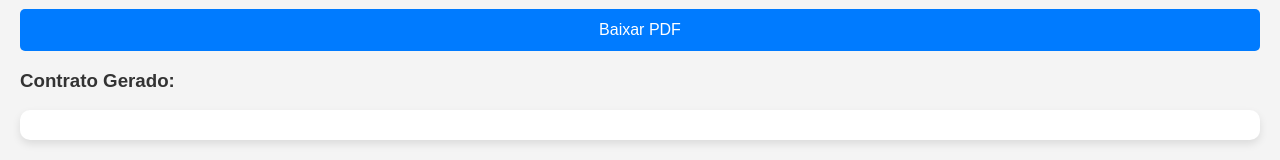
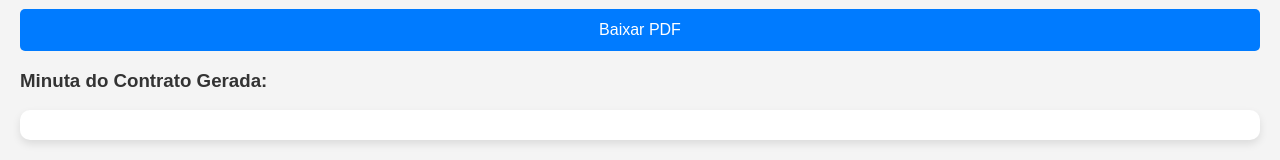
Before and after one commit to JCARLOS3009/contrato, a plain HTML site: page index.html in a window 1280 px wide. Shown: the part 1644-1804 px from the top of the page. Drawn offline with nearby package versions, Linux system fonts and the light colour scheme.

Commit message:
Update index.html

```diff
--- a/index.html
+++ b/index.html
@@ -143,7 +143,7 @@
     <button onclick="preencherContrato()">Gerar minuta do contrato</button>
     <button onclick="gerarPDF()">Baixar PDF</button>
 
-    <h3>Contrato Gerado:</h3>
+    <h3>Minuta do Contrato Gerada:</h3>
     <pre id="contratoGerado"></pre>
 </body>
 </html>
```
